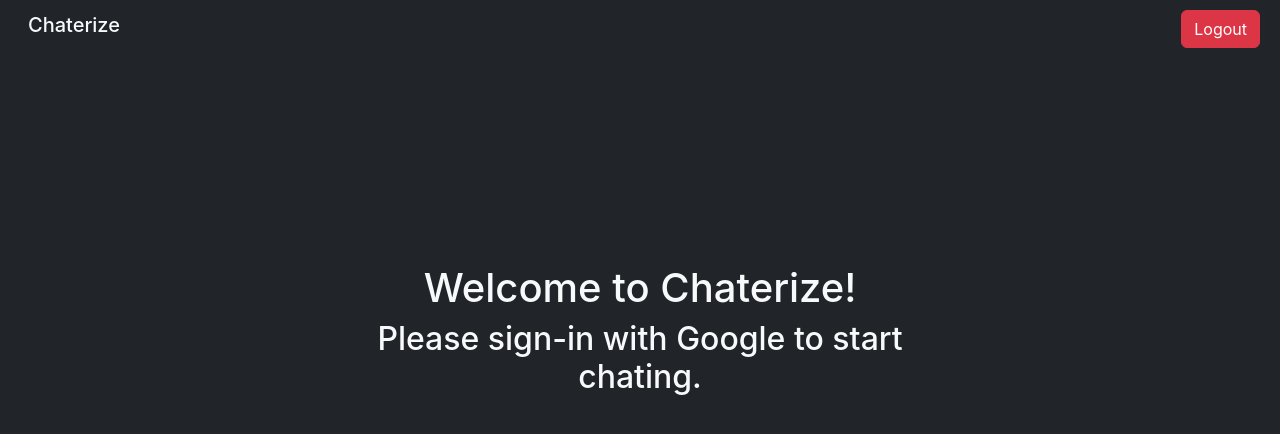
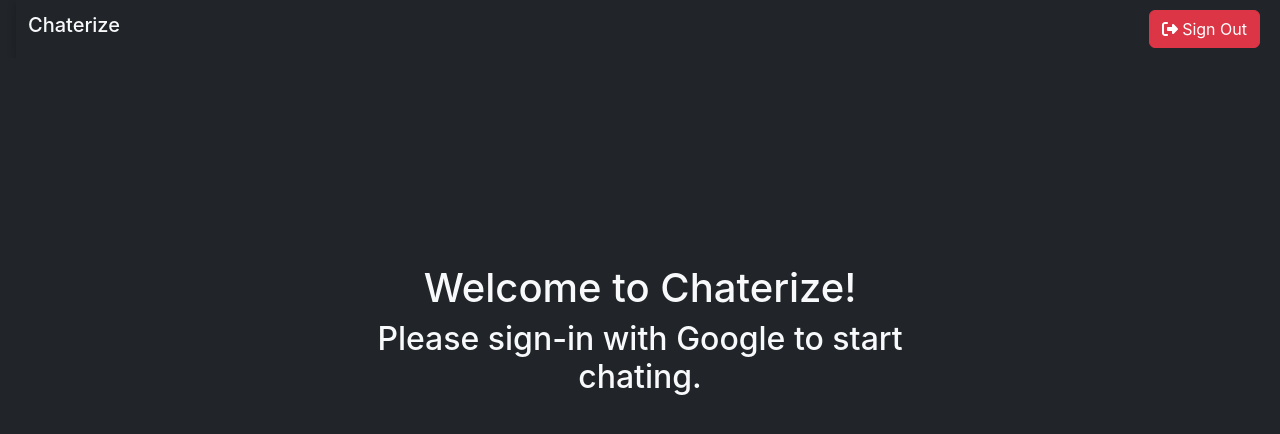
Before and after one commit to kjm25/CS314Project, a React (Create React App) app in the folder client_react/: page / in a window 1280 px wide. Shown: the top 434 px of the page. Built offline with nearby package versions, Linux system fonts and the light colour scheme; no server answers.

Commit message:
Icons and beautify

```diff
--- a/client_react/src/components/ConversationWindow.js
+++ b/client_react/src/components/ConversationWindow.js
@@ -12,6 +12,10 @@ import {
 
 // Styles
 import "./ConversationWindow.css"
+
+// Icons
+import { FontAwesomeIcon } from '@fortawesome/react-fontawesome';
+import { faReplyAll } from '@fortawesome/free-solid-svg-icons';
 
 function MessageBox ( {User_ID, Time_Sent, Text} )
 {
@@ -54,8 +58,11 @@ function SendMessageForm ()
 
     return (
         <div className="input-group">
-        <input id="new-message-input" className="form-control" type="text" placeholder="Chaterize" />
-        <button className="btn btn-warning" type="button" id="send-message-btn" onClick={sendMessage}>Send Message</button>
+          <input id="new-message-input" className="form-control" type="text" placeholder="Chaterize" autofocus autoComplete="off" minLength={1}/>
+          <button className="btn btn-warning gap-1 d-flex align-items-center" type="button" id="send-message-btn" onClick={sendMessage}>
+            <FontAwesomeIcon icon={faReplyAll} />
+            Send
+          </button>
         </div>
     )
 }
--- a/client_react/src/components/ConversationsSidebar.js
+++ b/client_react/src/components/ConversationsSidebar.js
@@ -191,7 +191,7 @@ function NewConversationButton ()
 
     return (
         <div className="hstack gap-1 border-bottom pb-3 border-secondary">
-            <input id="newConversationInput" className="form-control" type="text" placeholder="New Conversation" name="conversation"/>
+            <input id="newConversationInput" className="form-control" type="text" placeholder="@contacts" name="conversation"/>
             <button type="button" className="btn btn-warning d-flex align-items-center gap-1" onClick={startNewConversation}>
               <FontAwesomeIcon icon={faPlus} />
               Create
--- a/client_react/src/components/TopNav.css
+++ b/client_react/src/components/TopNav.css
@@ -0,0 +1,4 @@
+.topnav
+{
+    box-shadow: rgba(0, 0, 0, 0.24) 0px 3px 8px;
+}
--- a/client_react/src/components/TopNav.js
+++ b/client_react/src/components/TopNav.js
@@ -1,7 +1,15 @@
 import React from 'react'
 import { useState, useEffect } from 'react'
 
+// Constants
 import { DEBUGGING } from './Constants'
+
+// Styles
+import './TopNav.css'
+
+// Icons
+import { FontAwesomeIcon } from '@fortawesome/react-fontawesome';
+import { faSignOutAlt } from '@fortawesome/free-solid-svg-icons';
 
 export default function TopNav ()
 {
@@ -33,13 +41,15 @@ export default function TopNav ()
     };
 
     return (
-        <nav className="navbar bg-dark" aria-current="true">
+        <nav className="navbar bg-dark topnav" aria-current="true">
             <div className="container-fluid">
                 {/* <a className="navbar-brand text-light">{ greetingMessages[Math.floor(Math.random() * (greetingMessages.length - 1))] + " " + this.state.username}</a> */}
                 <h1 className="navbar-brand text-light">{username}</h1>
                 <div className="nav-item dropdown text-light">
                 <div className="google-sign" id="googleButton"></div>
-            <button type="button" className="btn btn-danger mx-2" onClick={logout}>Logout</button>
+                <button type="button" className="btn btn-danger mx-2 d-flex align-items-center gap-1" onClick={logout}>
+                    <FontAwesomeIcon icon={faSignOutAlt} />
+                    Sign Out</button>
                 </div>
             </div>
         </nav>
```
Lines whose indentation alone changed are shown as unchanged.
